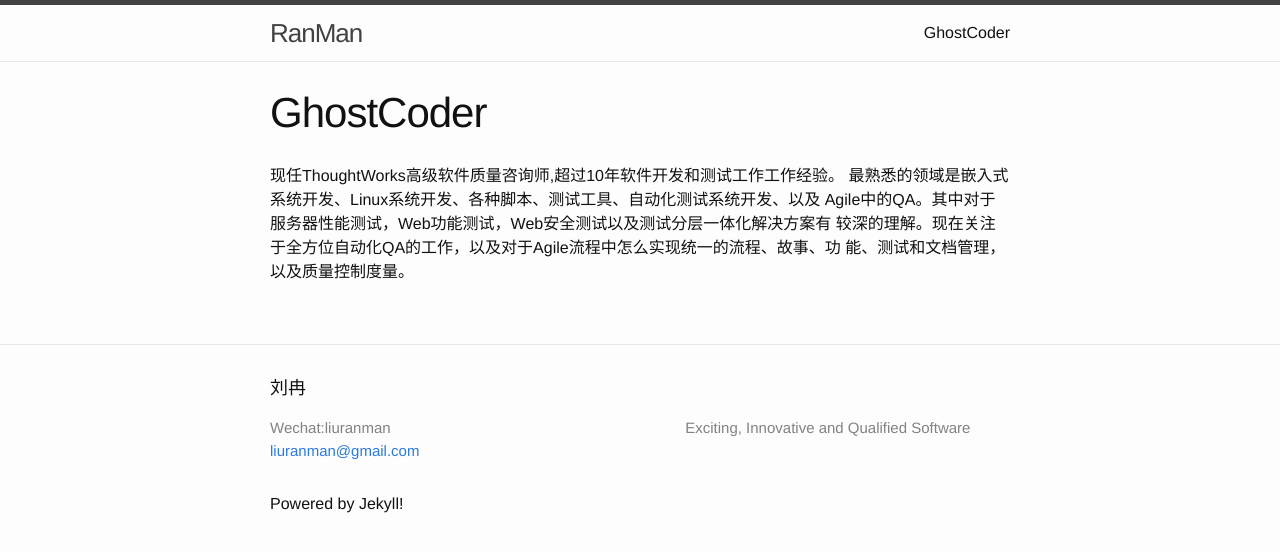
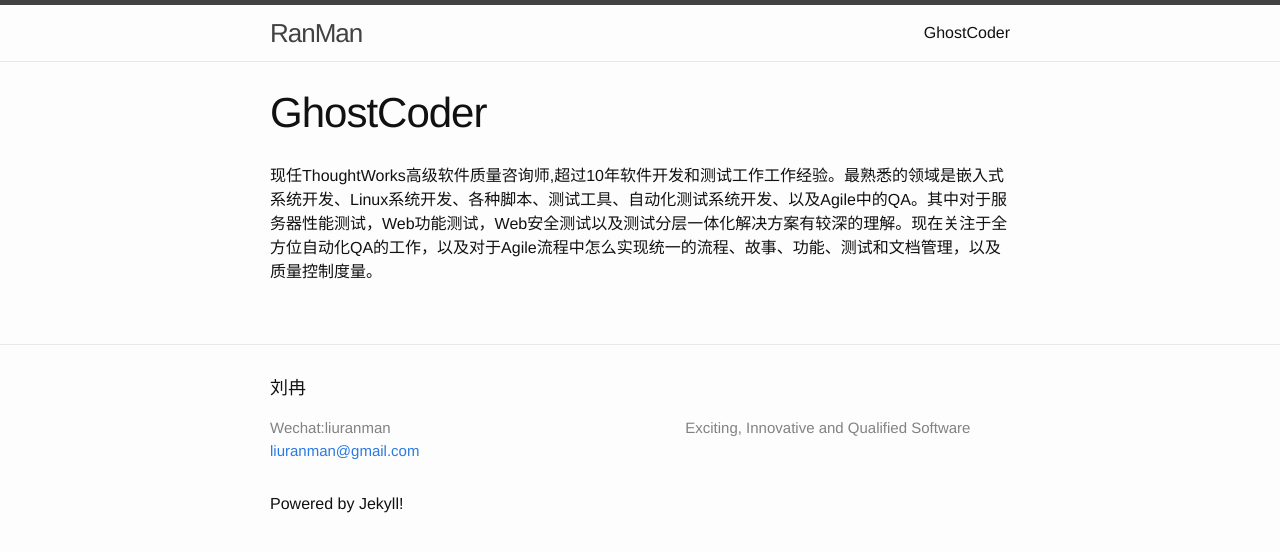
Before and after one commit to TWRanMan/twranman.github.io, a Jekyll site: the page built from about.md, in a window 1280 px wide. Shown: the top 552 px of the page. Built offline with Jekyll 4.4.1, drawn with Linux system fonts in a browser that asks for light colours.

```diff
--- a/about.md
+++ b/about.md
@@ -3,8 +3,4 @@ layout: page
 title: GhostCoder
 permalink: /about/
 ---
-现任ThoughtWorks高级软件质量咨询师,超过10年软件开发和测试工作工作经验。
-最熟悉的领域是嵌入式系统开发、Linux系统开发、各种脚本、测试工具、自动化测试系统开发、以及
-Agile中的QA。其中对于服务器性能测试，Web功能测试，Web安全测试以及测试分层一体化解决方案有
-较深的理解。现在关注于全方位自动化QA的工作，以及对于Agile流程中怎么实现统一的流程、故事、功
-能、测试和文档管理，以及质量控制度量。
+现任ThoughtWorks高级软件质量咨询师,超过10年软件开发和测试工作工作经验。最熟悉的领域是嵌入式系统开发、Linux系统开发、各种脚本、测试工具、自动化测试系统开发、以及Agile中的QA。其中对于服务器性能测试，Web功能测试，Web安全测试以及测试分层一体化解决方案有较深的理解。现在关注于全方位自动化QA的工作，以及对于Agile流程中怎么实现统一的流程、故事、功能、测试和文档管理，以及质量控制度量。
```
